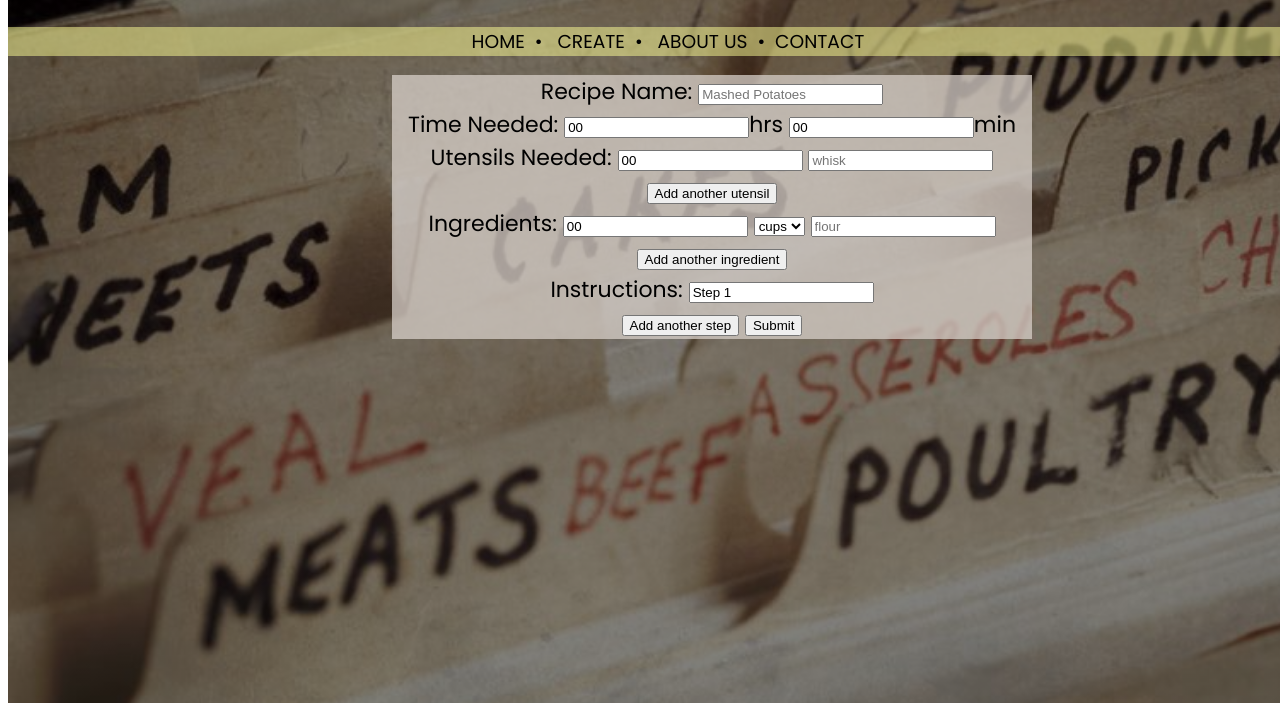
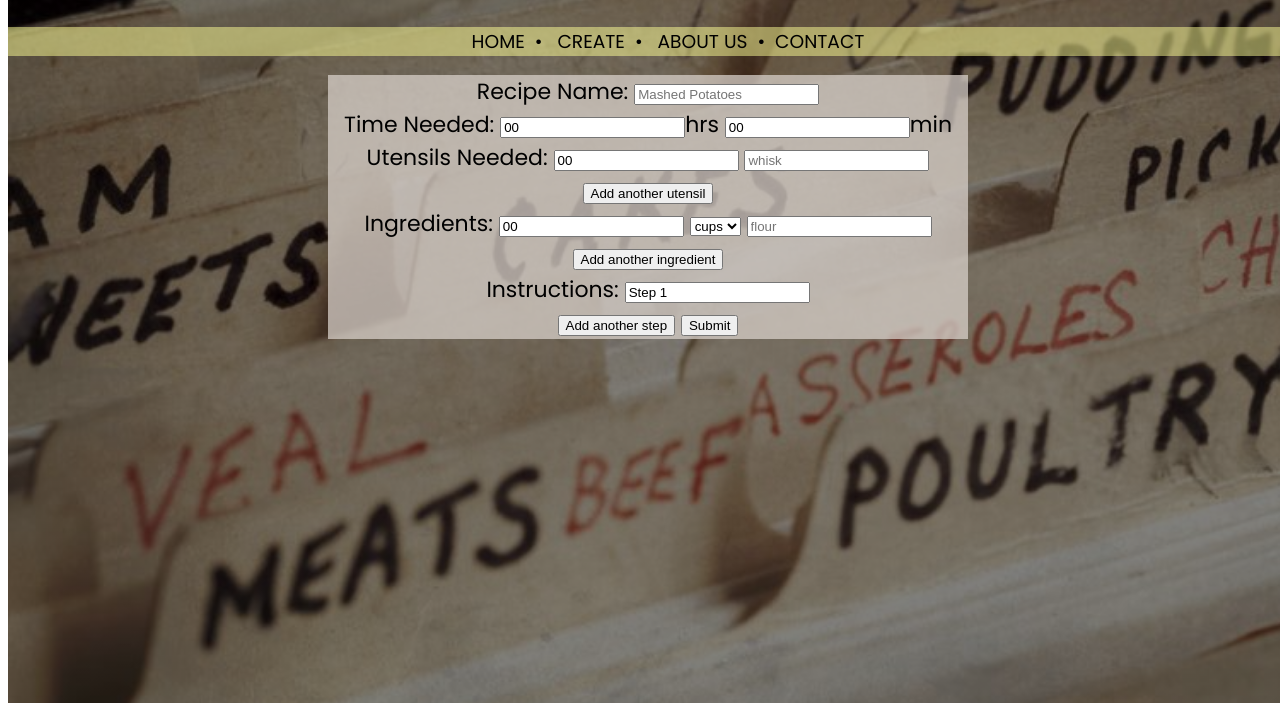
Before and after one commit to lliu17/RecipeBook_WebApp, a website: page public/recipe-book.html in a window 1280 px wide. Shown: the part 105-808 px from the top of the page. Drawn offline with Linux system fonts and the light colour scheme.

Commit message:
Recipe form margins

```diff
--- a/public/recipe-book.css
+++ b/public/recipe-book.css
@@ -67,7 +67,8 @@ a:hover {
 	background-color: rgba(216, 208, 202, 0.74);
 	text-align: center;
 	width: 50%;
-	margin-left: 30%;
+	margin-left: 25%;
+	margin-right: 25%;
 }
 
 .contactForm {
```
